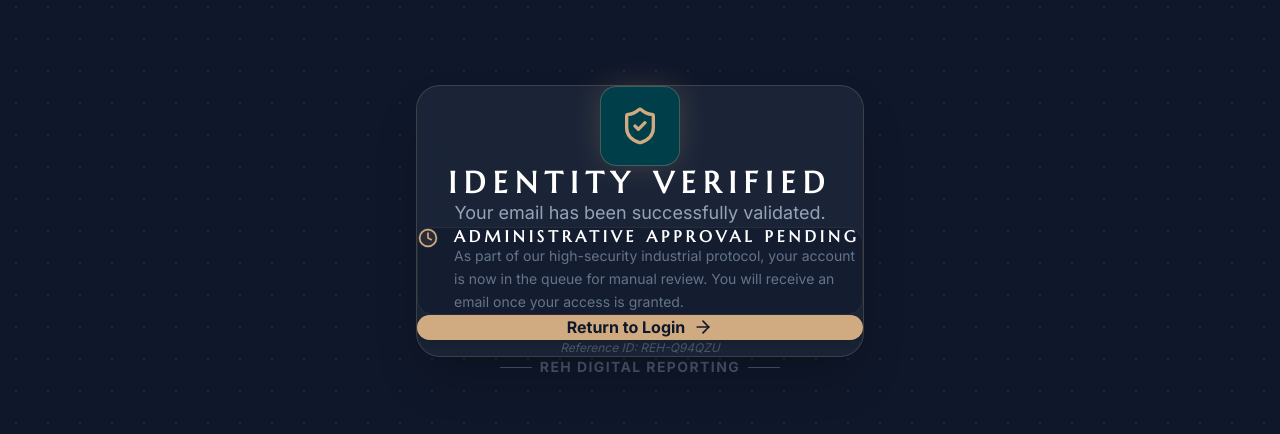
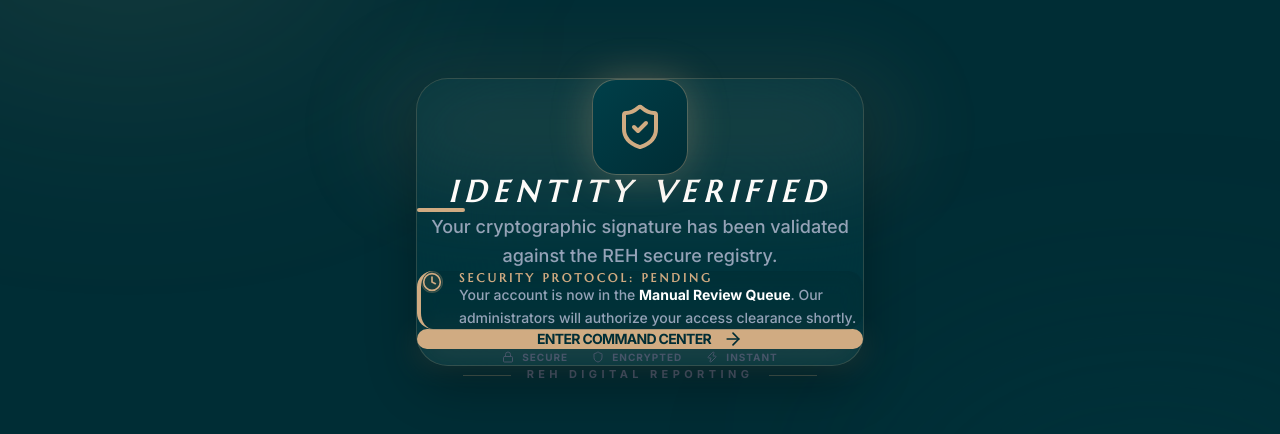
Before and after one commit to hesham7abibtech/Digital-Reporting, a Next.js app in the folder app/: page /auth/verify-success in a window 1280 px wide. Shown: the part 169-603 px from the top of the page. Built offline with nearby package versions, Linux system fonts and the light colour scheme; no server answers; a web font is replaced by a local one.

Commit message:
feat: infrastructure and auth stabilization

```diff
--- a/app/public/version.json
+++ b/app/public/version.json
@@ -1,4 +1,4 @@
 {
-  "version": "1777150753364",
-  "buildTime": "2026-04-25T20:59:13.364Z"
+  "version": "1777151488548",
+  "buildTime": "2026-04-25T21:11:28.548Z"
 }
--- a/app/src/app/admin/dashboard/page.tsx
+++ b/app/src/app/admin/dashboard/page.tsx
@@ -206,7 +206,7 @@ function CommunicationsHub({ showToast, usersSnapshot }: { showToast: any, users
 
       const primaryTo = toList.length > 0 ? toList.join(', ') : 'Undisclosed Recipients <info@rehdigital.com>';
 
-      const response = await mailService.dispatch({
+      await mailService.dispatch({
         to: primaryTo,
         cc: ccList.length > 0 ? ccList.join(', ') : undefined,
         bcc: bccList.length > 0 ? bccList.join(', ') : undefined,
@@ -214,12 +214,10 @@ function CommunicationsHub({ showToast, usersSnapshot }: { showToast: any, users
         type: mailCategory === 'NEWS' ? 'NEWS' : 'ANNOUNCEMENT',
         payload: {
           title: mailSubject,
-          content: mailBody, // Template uses 'content' for the body
+          content: mailBody,
           category: mailCategory
         }
       });
-
-      if (!response.ok) throw new Error('Uplink rejected by SMTP gateway');
 
       showToast(`SMTP Dispatch successful: Transmission synchronized via Elite Gateway.`, 'SUCCESS');
       setMailSubject('');
--- a/app/src/app/auth/verify-success/page.tsx
+++ b/app/src/app/auth/verify-success/page.tsx
@@ -2,79 +2,112 @@
 
 import React from 'react';
 import Link from 'next/link';
-import { ShieldCheck, Clock, ArrowRight, Mail } from 'lucide-react';
+import { ShieldCheck, Clock, ArrowRight, Shield, Zap, Lock } from 'lucide-react';
 import { motion } from 'framer-motion';
 
 export default function VerifySuccessPage() {
   return (
-    <div className="min-h-screen bg-[#0F172A] flex flex-col items-center justify-center p-6 relative overflow-hidden">
-      {/* Industrial Grid Background */}
-      <div className="absolute inset-0 opacity-10 pointer-events-none"
-           style={{ backgroundImage: 'radial-gradient(#d0ab82 1px, transparent 1px)', backgroundSize: '32px 32px' }} />
+    <div className="min-h-screen bg-[#002d35] flex flex-col items-center justify-center p-6 relative overflow-hidden font-sans">
+      {/* Industrial Grid & Ambient Glow */}
+      <div className="absolute inset-0 opacity-20 pointer-events-none"
+           style={{ backgroundImage: 'radial-gradient(#d0ab82 0.5px, transparent 0.5px)', backgroundSize: '40px 40px' }} />
+      <div className="absolute top-[-10%] left-[-10%] w-[40%] h-[40%] bg-[#d0ab82]/10 blur-[120px] rounded-full pointer-events-none" />
+      <div className="absolute bottom-[-10%] right-[-10%] w-[40%] h-[40%] bg-[#003f49]/30 blur-[120px] rounded-full pointer-events-none" />
 
       <motion.div
-        initial={{ opacity: 0, y: 20 }}
-        animate={{ opacity: 1, y: 0 }}
-        className="max-w-md w-full bg-[#1E293B]/80 backdrop-blur-xl border border-[#d0ab82]/20 rounded-3xl p-8 text-center relative z-10 shadow-2xl"
+        initial={{ opacity: 0, scale: 0.98 }}
+        animate={{ opacity: 1, scale: 1 }}
+        transition={{ duration: 0.6, ease: [0.22, 1, 0.36, 1] }}
+        className="max-w-md w-full bg-[#003f49]/40 backdrop-blur-3xl border border-[#d0ab82]/20 rounded-[32px] p-10 text-center relative z-10 shadow-[0_20px_50px_rgba(0,0,0,0.3)]"
       >
-        {/* Success Icon */}
-        <div className="flex justify-center mb-6">
+        {/* Verification Aura */}
+        <div className="flex justify-center mb-8 relative">
           <motion.div
-            initial={{ scale: 0 }}
-            animate={{ scale: 1 }}
-            transition={{ type: 'spring', damping: 12 }}
-            className="w-20 h-20 bg-[#003f49] rounded-2xl flex items-center justify-center border border-[#d0ab82]/30 shadow-[0_0_30px_rgba(208,171,130,0.2)]"
+            animate={{ scale: [1, 1.2, 1], opacity: [0.3, 0.6, 0.3] }}
+            transition={{ duration: 4, repeat: Infinity }}
+            className="absolute inset-0 bg-[#d0ab82]/20 blur-2xl rounded-full"
+          />
+          <motion.div
+            initial={{ rotate: -180, scale: 0 }}
+            animate={{ rotate: 0, scale: 1 }}
+            transition={{ type: 'spring', damping: 15, stiffness: 100, delay: 0.2 }}
+            className="w-24 h-24 bg-gradient-to-br from-[#003f49] to-[#002d35] rounded-[24px] flex items-center justify-center border border-[#d0ab82]/40 shadow-[0_0_40px_rgba(208,171,130,0.3)] relative z-10"
           >
-            <ShieldCheck className="w-10 h-10 text-[#d0ab82]" />
+            <ShieldCheck className="w-12 h-12 text-[#d0ab82]" />
           </motion.div>
         </div>
 
-        <h1 className="text-3xl font-bold text-white mb-3 tracking-tight">Identity Verified</h1>
-        <p className="text-[#94A3B8] mb-8 text-lg">
-          Your email has been successfully validated.
-        </p>
+        <motion.div
+          initial={{ opacity: 0, y: 10 }}
+          animate={{ opacity: 1, y: 0 }}
+          transition={{ delay: 0.4 }}
+        >
+          <h1 className="text-3xl font-black text-white mb-3 tracking-tight uppercase italic">Identity Verified</h1>
+          <div className="h-1 w-12 bg-[#d0ab82] mx-auto mb-6 rounded-full" />
+          <p className="text-[#94A3B8] mb-8 text-lg font-medium leading-relaxed">
+            Your cryptographic signature has been validated against the REH secure registry.
+          </p>
+        </motion.div>
 
-        {/* Status Card */}
-        <div className="bg-[#0F172A]/50 border border-[#d0ab82]/10 rounded-2xl p-6 mb-8 text-left">
+        {/* Status Protocol Card */}
+        <motion.div
+          initial={{ opacity: 0, x: -20 }}
+          animate={{ opacity: 1, x: 0 }}
+          transition={{ delay: 0.6 }}
+          className="bg-[#002d35]/60 border-l-4 border-[#d0ab82] rounded-2xl p-6 mb-8 text-left backdrop-blur-md"
+        >
           <div className="flex items-start gap-4">
-            <div className="mt-1 bg-[#d0ab82]/10 p-2 rounded-lg">
+            <div className="mt-1 bg-[#d0ab82]/10 p-2.5 rounded-xl border border-[#d0ab82]/20">
               <Clock className="w-5 h-5 text-[#d0ab82]" />
             </div>
             <div>
-              <h3 className="text-white font-semibold mb-1">Administrative Approval Pending</h3>
-              <p className="text-sm text-[#64748B] leading-relaxed">
-                As part of our high-security industrial protocol, your account is now in the queue for manual review. You will receive an email once your access is granted.
+              <h3 className="text-[#d0ab82] font-black text-xs uppercase tracking-widest mb-1">Security Protocol: Pending</h3>
+              <p className="text-sm text-[#94A3B8] leading-relaxed font-medium">
+                Your account is now in the <span className="text-white font-bold">Manual Review Queue</span>. Our administrators will authorize your access clearance shortly.
               </p>
             </div>
           </div>
-        </div>
+        </motion.div>
 
-        <div className="space-y-4">
+        <motion.div
+          initial={{ opacity: 0, y: 20 }}
+          animate={{ opacity: 1, y: 0 }}
+          transition={{ delay: 0.8 }}
+          className="space-y-4"
+        >
           <Link
             href="/login"
-            className="w-full flex items-center justify-center gap-2 bg-[#d0ab82] hover:bg-[#c09b72] text-[#0F172A] font-bold py-4 px-6 rounded-xl transition-all shadow-lg active:scale-95"
+            className="group w-full flex items-center justify-center gap-3 bg-[#d0ab82] hover:bg-[#e2bc93] text-[#002d35] font-black py-4 px-8 rounded-2xl transition-all shadow-[0_10px_30px_rgba(208,171,130,0.2)] hover:shadow-[0_15px_40px_rgba(208,171,130,0.35)] hover:-translate-y-1 active:scale-95 text-sm uppercase tracking-tighter"
           >
-            Return to Login
-            <ArrowRight className="w-5 h-5" />
+            Enter Command Center
+            <ArrowRight className="w-5 h-5 transition-transform group-hover:translate-x-1" />
           </Link>
 
-          <p className="text-xs text-[#475569] italic">
-            Reference ID: REH-{Math.random().toString(36).substring(2, 8).toUpperCase()}
-          </p>
-        </div>
+          <div className="flex items-center justify-center gap-6 pt-4">
+            <div className="flex items-center gap-2 text-[10px] text-[#475569] font-bold uppercase tracking-widest">
+              <Lock size={12} /> Secure
+            </div>
+            <div className="flex items-center gap-2 text-[10px] text-[#475569] font-bold uppercase tracking-widest">
+              <Shield size={12} /> Encrypted
+            </div>
+            <div className="flex items-center gap-2 text-[10px] text-[#475569] font-bold uppercase tracking-widest">
+              <Zap size={12} /> Instant
+            </div>
+          </div>
+        </motion.div>
       </motion.div>
 
       {/* Footer Branding */}
       <motion.div
         initial={{ opacity: 0 }}
         animate={{ opacity: 1 }}
-        transition={{ delay: 0.5 }}
+        transition={{ delay: 1.2 }}
         className="mt-12 text-center"
       >
-        <p className="text-[#475569] text-sm font-bold uppercase tracking-widest flex items-center gap-2">
-          <span className="w-8 h-[1px] bg-[#475569]"></span>
+        <p className="text-[#475569] text-[11px] font-black uppercase tracking-[0.4em] flex items-center gap-4">
+          <span className="w-12 h-[1px] bg-[#d0ab82]/30"></span>
           REH Digital Reporting
-          <span className="w-8 h-[1px] bg-[#475569]"></span>
+          <span className="w-12 h-[1px] bg-[#d0ab82]/30"></span>
         </p>
       </motion.div>
     </div>
```
Also changed, not shown: 1 other file (tests, documents, lock files or other folders).
